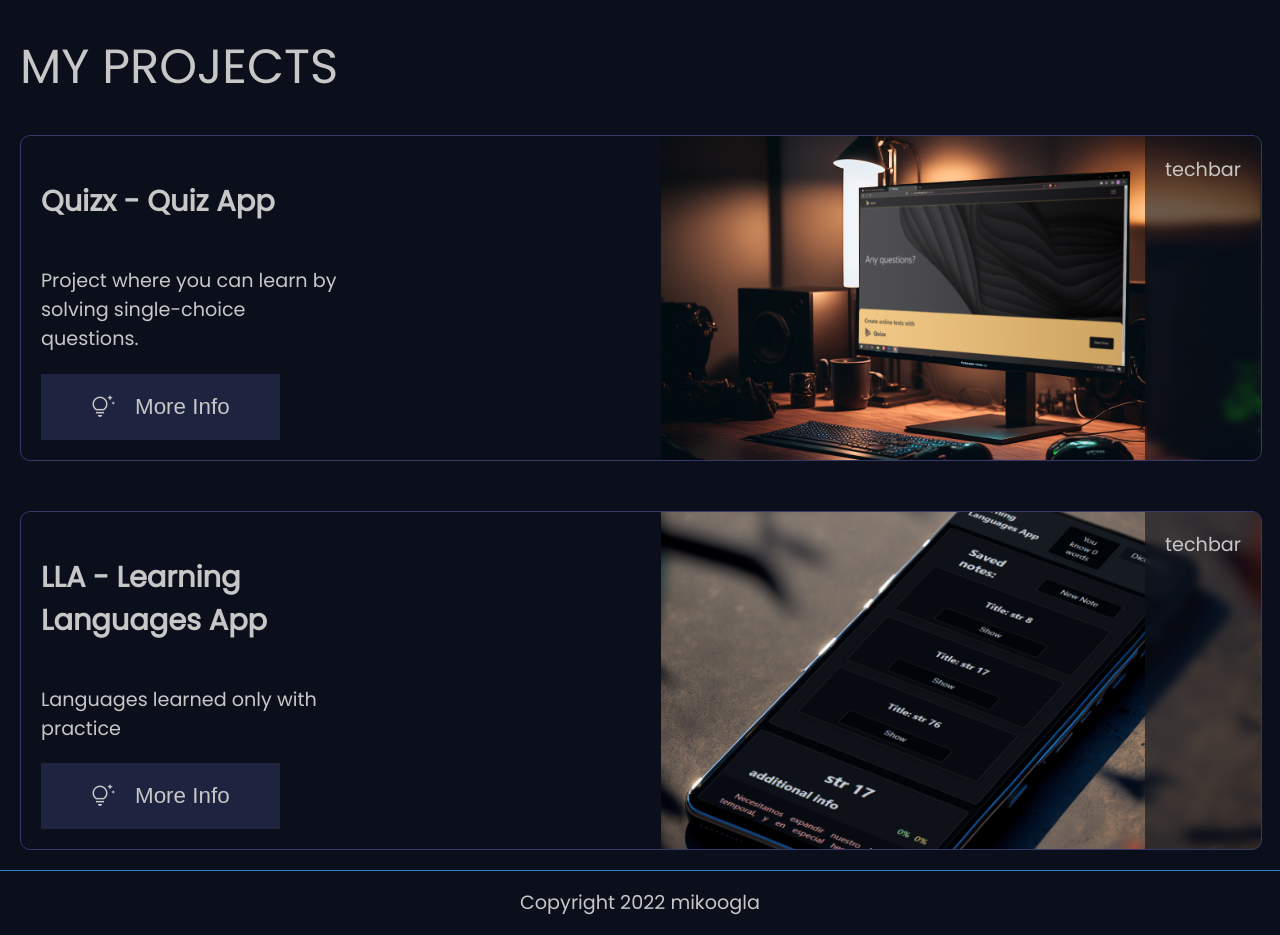
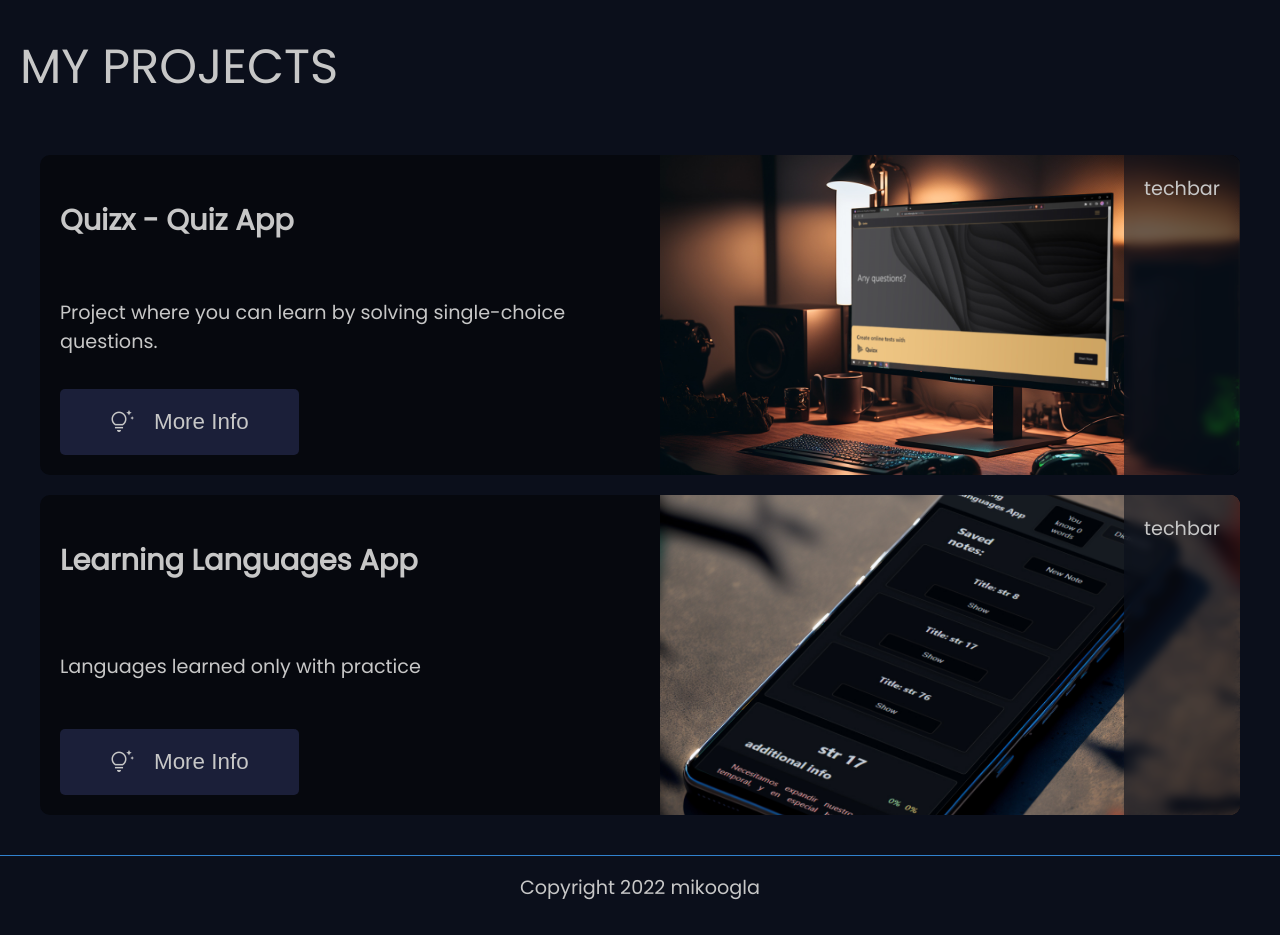
Before and after one commit to mikoogla/vue-portfolio, a Vue app: page / in a window 1280 px wide. Shown: the part 820-1755 px from the top of the page. Built offline with nearby package versions, Linux system fonts and the light colour scheme.

Commit message:
some styling

```diff
--- a/src/UI/Button.vue
+++ b/src/UI/Button.vue
@@ -28,6 +28,7 @@
   gap: 20px;
   transition: all 0.2s ease-in-out;
   width: var(--width-button);
+  border-radius: 5px;
 }
 .btn-main:hover {
   background-color: var(--color-accent-1);
--- a/src/UI/Card.vue
+++ b/src/UI/Card.vue
@@ -9,8 +9,9 @@
 <style scoped>
 .card-container {
   border-radius: 10px;
-  border: 1px solid var(--color-accent-1);
+  border: 0px solid var(--color-accent-1);
   box-shadow: var(--size-box-shadow);
+  backdrop-filter: brightness(0.5);
 }
 .default {
   padding: 20px;
--- a/src/components/Home/ProjectItem.vue
+++ b/src/components/Home/ProjectItem.vue
@@ -75,10 +75,6 @@ export default {
 </script>
 
 <style scoped>
-.description,
-.title {
-  max-width: 50%;
-}
 .item-container {
   font-size: var(--size-font-medium);
   min-height: 40vh;
@@ -87,10 +83,7 @@ export default {
   grid-template-columns: 1fr 1fr;
   gap: 20px;
 }
-.left,
-.right {
-  width: 50%;
-}
+
 .right {
   width: 100%;
   border-radius: 0 10px 10px 0;
--- a/src/components/Home/ProjectSection.vue
+++ b/src/components/Home/ProjectSection.vue
@@ -23,7 +23,7 @@ import mockup3 from "../../assets/mockup3.jpg";
       </ProjectItem>
 
       <ProjectItem :background-url="mockup3">
-        <template #title> LLA - Learning Languages App </template>
+        <template #title> Learning Languages App </template>
         <template #description> Languages learned only with practice </template>
         <template #iconName> tips_and_updates </template>
         <template #buttonText> More Info </template>
@@ -53,12 +53,24 @@ h1 {
 }
 
 .cards-container {
-  display: flex;
+  display: grid;
+  grid-template-columns: 1fr 1fr;
+  grid-template-rows: 2fr;
+  grid-gap: 20px;
+  padding: 20px;
+  /* display: flex;
   flex-direction: column;
   justify-content: space-between;
   align-items: center;
   gap: 50px;
-  flex-wrap: wrap;
+  flex-wrap: wrap; */
+}
+
+@media (max-width: 1300px) {
+  .cards-container {
+    grid-template-columns: 1fr;
+    grid-template-rows: 1fr 1fr;
+  }
 }
 </style>
 s
```
